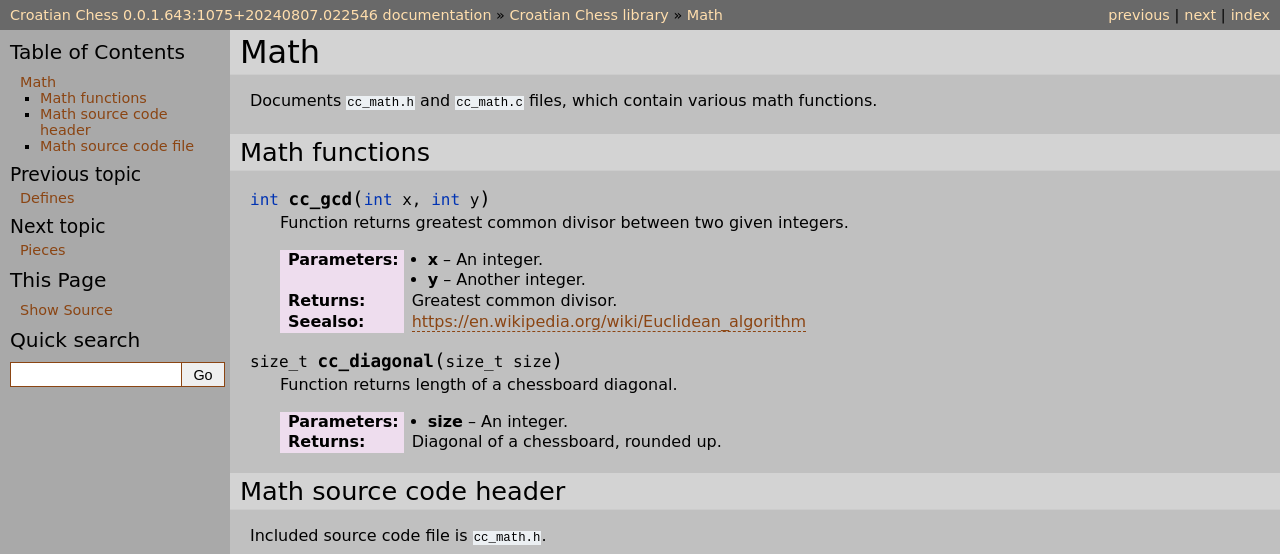
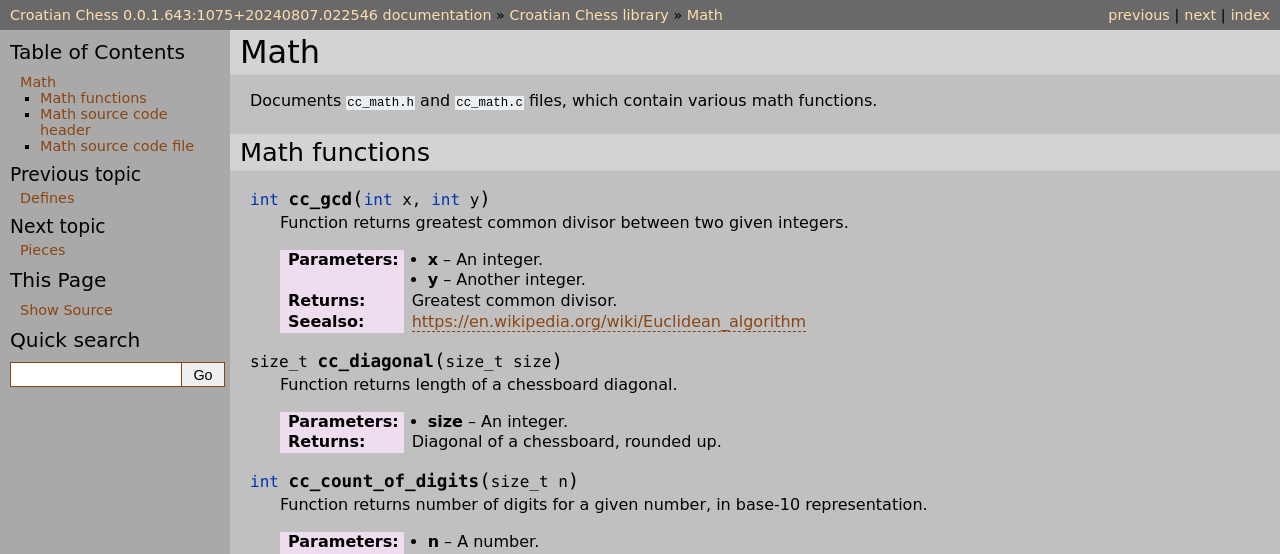
Before and after one commit to mmlacak/crochess, a Sphinx documentation site: the page built from docs/source/libcc/ccmath.rst, in a window 1280 px wide. Shown: the top 554 px of the page. Built offline with Sphinx 7.4.7, drawn with Linux system fonts in a browser that asks for light colours; some of the changed text lies outside the part shown.

Commit message:
Documented count of digits function.

```diff
--- a/docs/source/libcc/ccmath.rst
+++ b/docs/source/libcc/ccmath.rst
@@ -33,6 +33,14 @@ Math functions
     :param size: An integer.
     :returns: Diagonal of a chessboard, rounded up.
 
+.. c:function:: int cc_count_of_digits( size_t n )
+
+    Function returns number of digits for a given number, in base-10
+    representation.
+
+    :param n: A number.
+    :returns: Number of digits.
+
 .. _lbl-libcc-ccmath-sourcecodeheader:
 
 Math source code header
```
Also changed, not shown: 1 other file.
